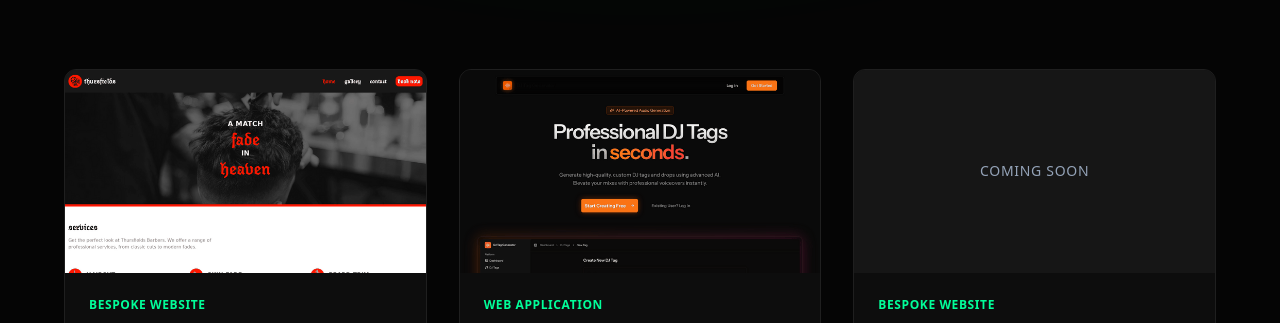
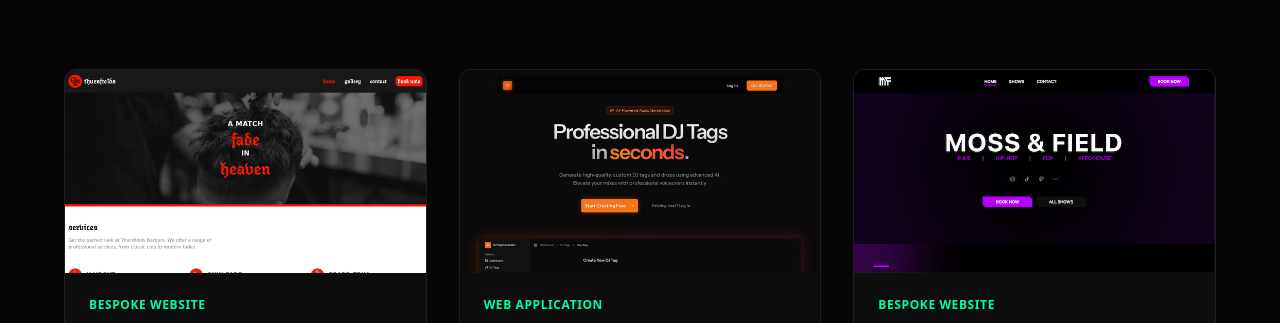
Before and after one commit to LiamThursfield/LXST.digital, a Nuxt app: page /work in a window 1280 px wide. Shown: the part 440-763 px from the top of the page. Built offline with nearby package versions, Linux system fonts and the light colour scheme.

Commit message:
Add moss and field thumbnail

```diff
--- a/app/composables/project/data.ts
+++ b/app/composables/project/data.ts
@@ -23,7 +23,7 @@
             type: 'Bespoke Website',
             description:
                 'A dynamic digital presence for a DJ duo. Designed to promote upcoming events, a press-kit, and seamless booking management.',
-            image: '',
+            image: '/images/projects/moss-and-field-thumbnail.png',
             link: 'https://mossandfield.co.uk/?utm_source=lxst.digital'
         }
     ]);
```
Also changed, not shown: public/images/projects/moss-and-field-thumbnail.png (added).
